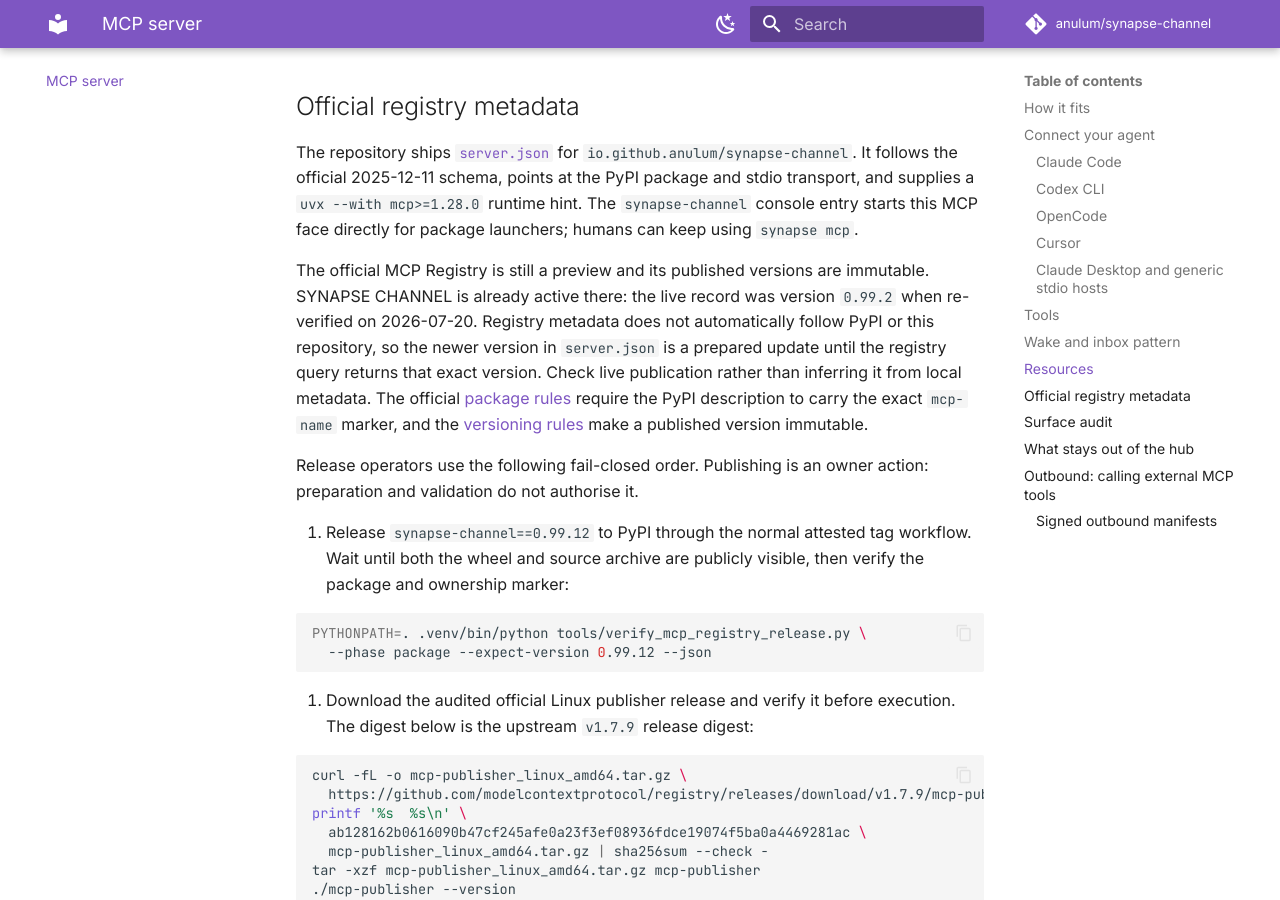
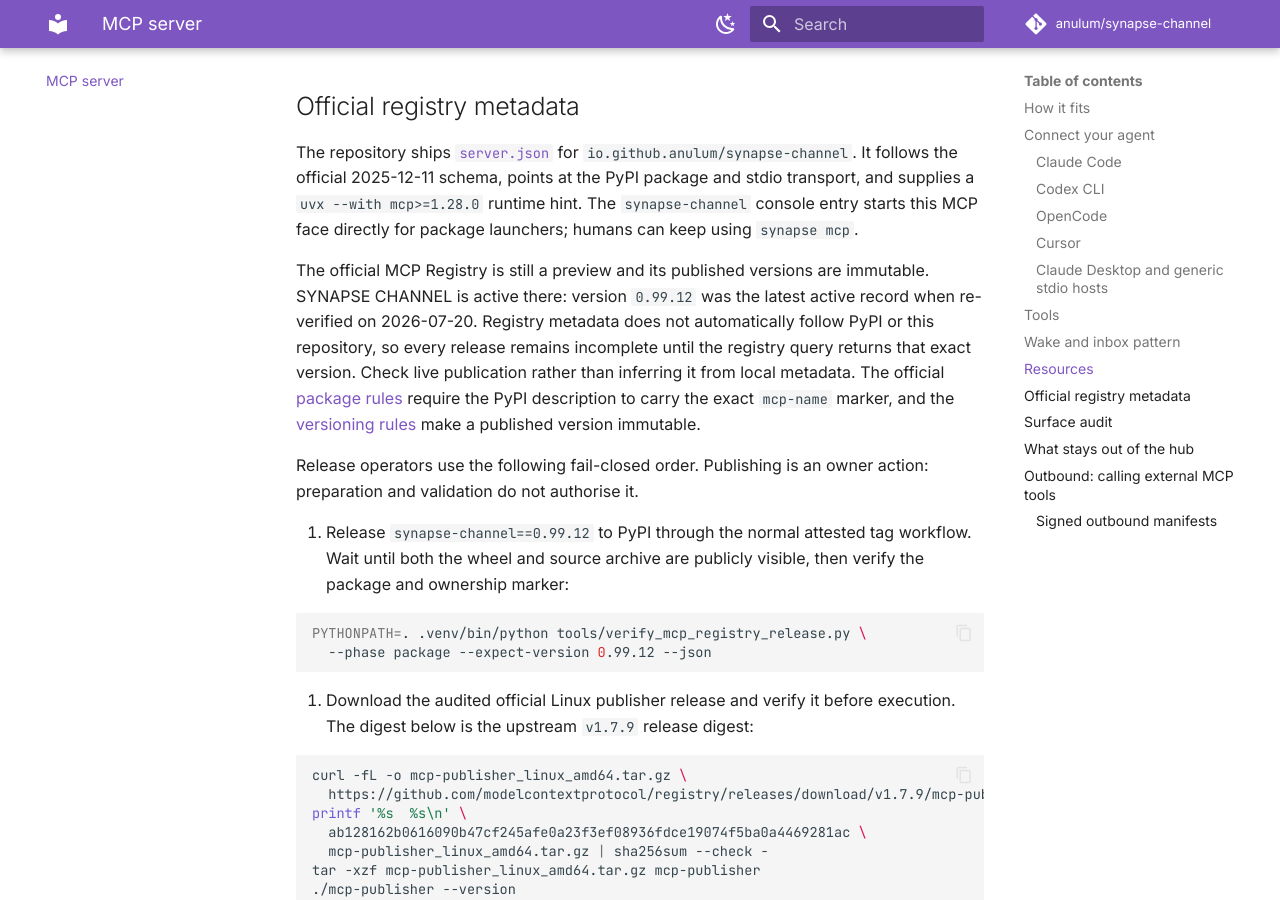
Before and after one commit to anulum/synapse-channel, an MkDocs documentation site: the page built from docs/mcp.md, in a window 1280 px wide and 900 px high, scrolled down 6525 px. Built offline with MkDocs 1.6.1 and Material for MkDocs 9.7.7, drawn with Linux system fonts in a browser that asks for light colours; comment, search, counter and statistics services are not loaded.

Commit message:
docs(mcp): record live 0.99.12 registry status
Seat: 3411846

Authored by Anulum Fortis & Arcane Sapience (protoscience@anulum.li)

```diff
--- a/docs/mcp.md
+++ b/docs/mcp.md
@@ -268,10 +268,10 @@
 face directly for package launchers; humans can keep using `synapse mcp`.
 
 The official MCP Registry is still a preview and its published versions are
-immutable. SYNAPSE CHANNEL is already active there: the live record was version
-`0.99.2` when re-verified on 2026-07-20. Registry metadata does not automatically
-follow PyPI or this repository, so the newer version in `server.json` is a
-prepared update until the registry query returns that exact version. Check live
+immutable. SYNAPSE CHANNEL is active there: version `0.99.12` was the latest
+active record when re-verified on 2026-07-20. Registry metadata does not
+automatically follow PyPI or this repository, so every release remains
+incomplete until the registry query returns that exact version. Check live
 publication rather than inferring it from local metadata. The official
 [package rules](https://modelcontextprotocol.io/registry/package-types#pypi-packages)
 require the PyPI description to carry the exact `mcp-name` marker, and the
```
